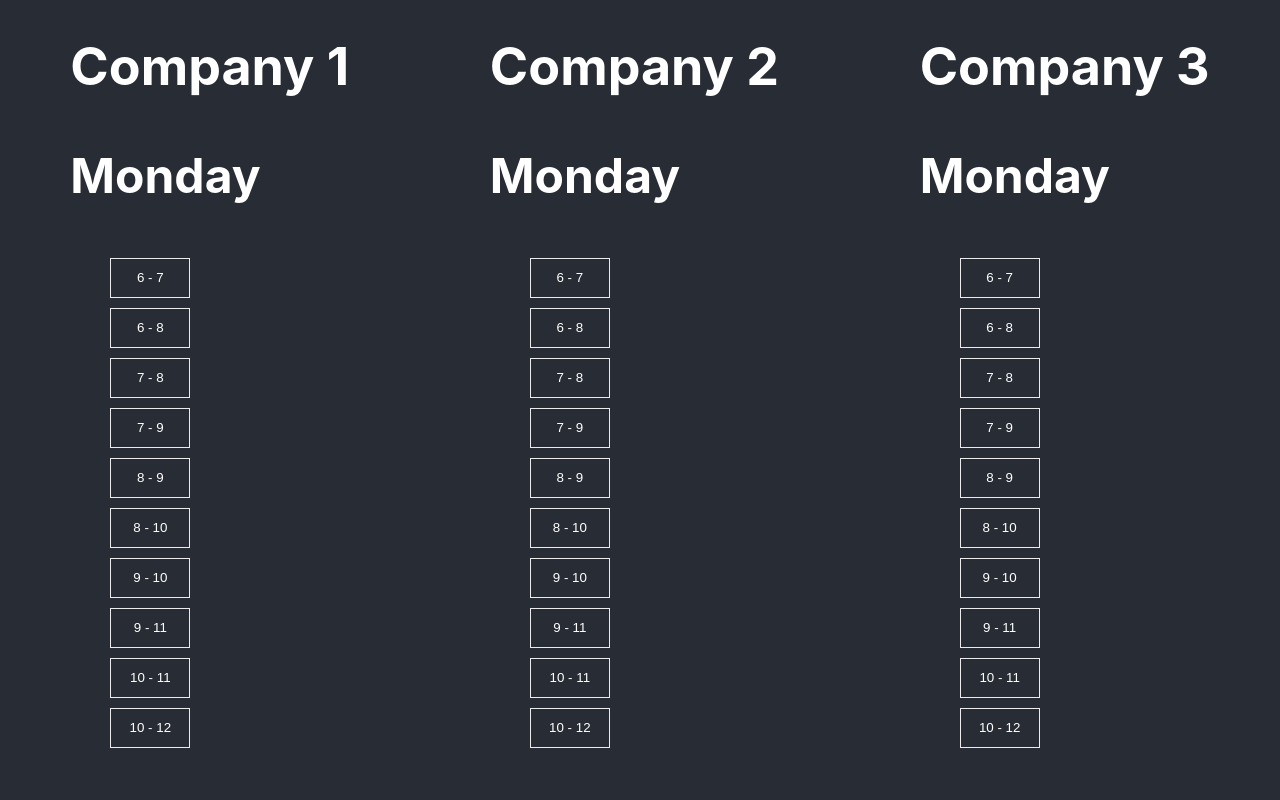
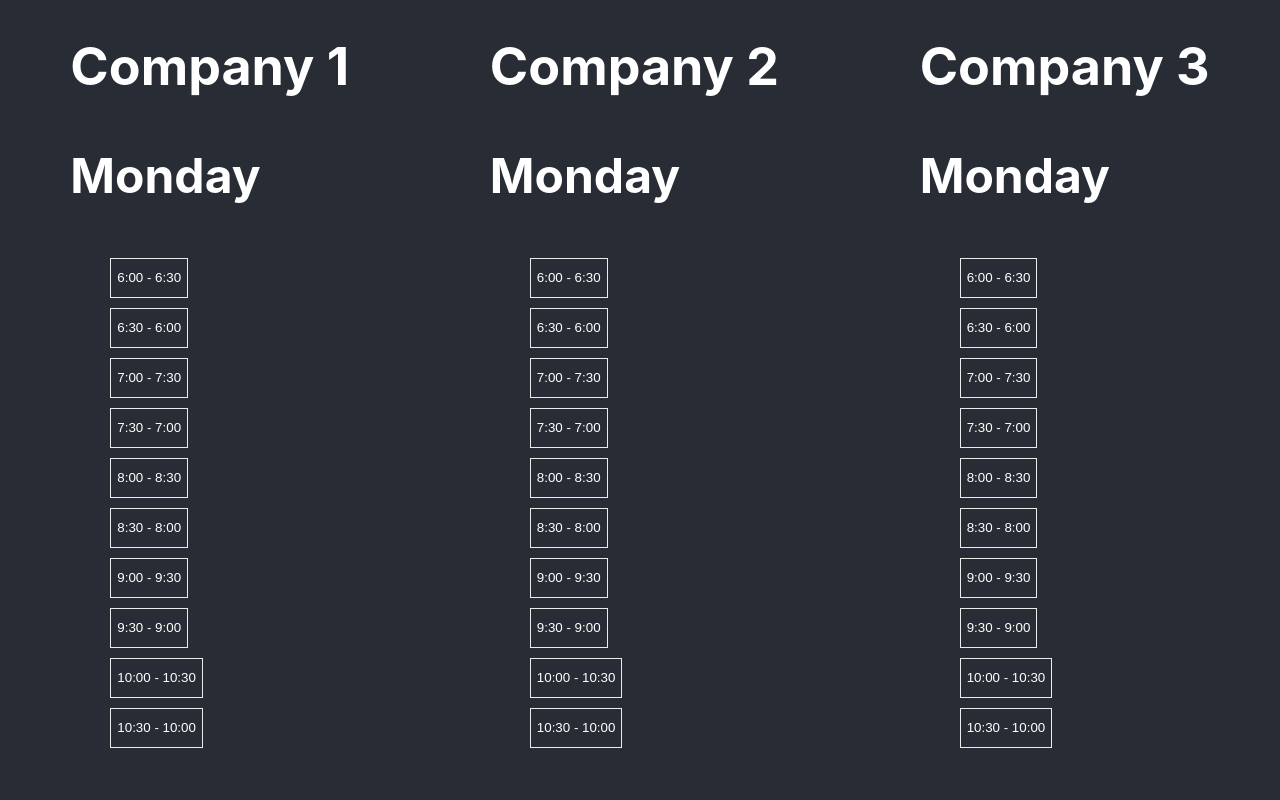
Before and after one commit to michaeleze/time-slot, a React (Create React App) app: page / in a window 1280 px wide. Shown: the top 800 px of the page. Built offline with nearby package versions, Linux system fonts and the light colour scheme.

Commit message:
format time and minutes

```diff
--- a/src/component/time-slot/index.css
+++ b/src/component/time-slot/index.css
@@ -13,7 +13,6 @@
   border: 1px solid #ebebeb;
   color: white;
   height: 40px;
-  width: 80px;
   margin: 5px auto;
   box-sizing: border-box;
   cursor: pointer;
--- a/src/component/time-slot/index.tsx
+++ b/src/component/time-slot/index.tsx
@@ -1,5 +1,5 @@
 import React, {useState} from "react";
-import {groupTimeSlots, getHours} from '../../utility';
+import {groupTimeSlots, getTime} from '../../utility';
 import './index.css';
 
 const TimeSlot = (props: any) => {
@@ -18,7 +18,7 @@ const TimeSlot = (props: any) => {
                 item?.slots?.map((slot: any) => (
                   <li className="timeList">
                     <button className="timeSlot">
-                      {getHours(slot?.start_time, slot?.end_time)}
+                      {getTime(slot?.start_time, slot?.end_time)}
                     </button>
                   </li>
 
--- a/src/utility/index.ts
+++ b/src/utility/index.ts
@@ -1,6 +1,7 @@
 const days = ["Sunday","Monday", "Tuesday", "Wednesday", "Thursday", "Friday", "Saturday"] // Days of the week;
 export const getDay = (arg: string)  => new Date(arg).getDay(); // Format date - get day
-export const getHours = (start: string, end: string)  => `${new Date(start).getHours()} - ${new Date(end).getHours()}`; // Format date - get hours
+const formatMinute = (time: string) => new Date(time).getUTCMinutes() === 0 ? '00' : new Date(time).getUTCMinutes();
+export const getTime = (start: string, end: string)  => `${new Date(start).getUTCHours()}:${formatMinute(start)} - ${new Date(start).getUTCHours()}:${formatMinute(end)}`; // Format date - get hours
 
 export const groupTimeSlots = (timeSlots: any) => {
   // Filter Days of the weeks
```
